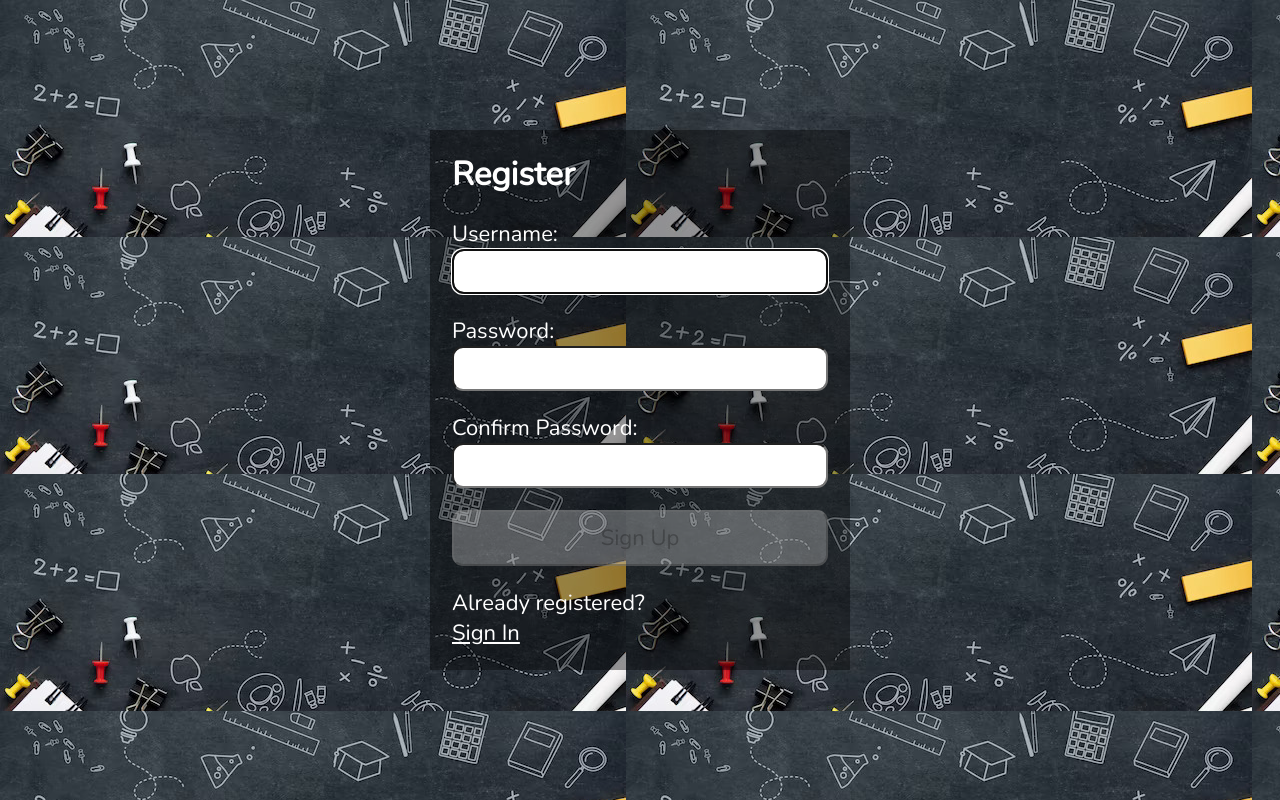
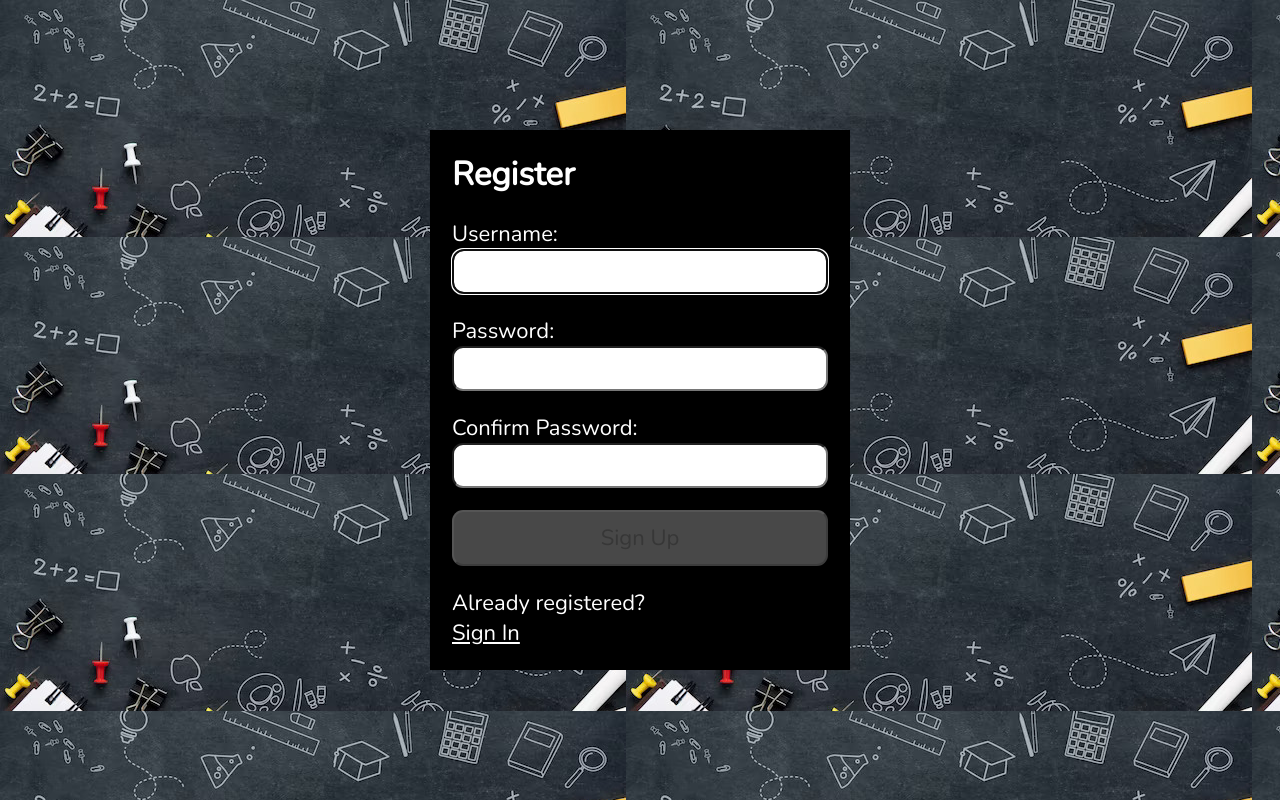
Before and after one commit to iaditya91/GPTWrapper, a React (Create React App) app in the folder Frontend/: page /signup in a window 1280 px wide. Built offline with nearby package versions, Linux system fonts and the light colour scheme.

Commit message:
changed login color

```diff
--- a/Frontend/src/Authentication/Login.jsx
+++ b/Frontend/src/Authentication/Login.jsx
@@ -72,7 +72,7 @@ const Login = () => {
           backgroundImage: `url(${loginbackground})`,
         }}
       >
-        <section style={{ justifyContent: "center" }}>
+        <section style={{ justifyContent: "center", backgroundColor: "grey" }}>
           <p
             ref={errRef}
             className={errMsg ? "errmsg" : "offscreen"}
--- a/Frontend/src/Authentication/Register.jsx
+++ b/Frontend/src/Authentication/Register.jsx
@@ -109,7 +109,7 @@ const Register = () => {
               backgroundImage: `url(${registerbackground})`,
             }}
           >
-            <section style={{ justifyContent: "center" }}>
+            <section style={{ justifyContent: "center", backgroundColor: "black" }}>
               <p
                 ref={errRef}
                 className={errMsg ? "errmsg" : "offscreen"}
```
